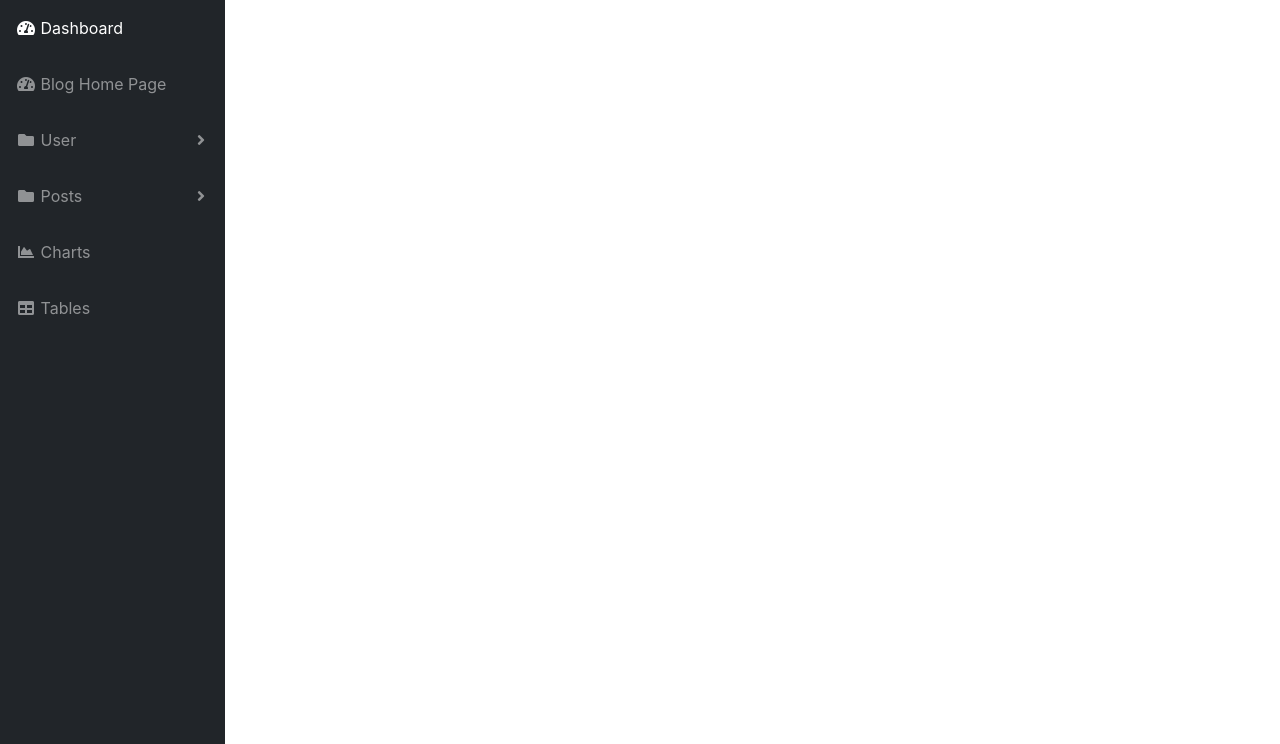
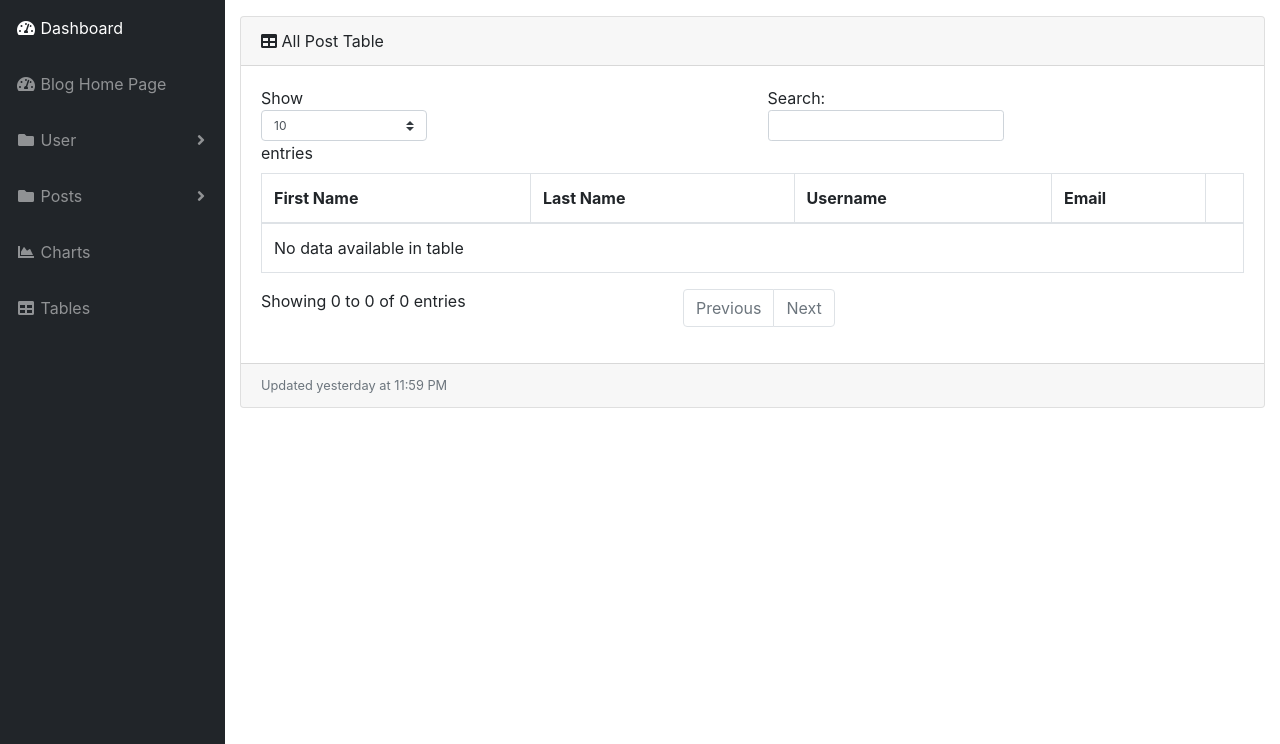
Before and after one commit to mgrsantox/Teach_Express, a Django app: page /account/account/user in a window 1280 px wide. Shown: the part 56-800 px from the top of the page. Run offline with Django 3.2, Linux system fonts and the light colour scheme; the visitor is signed in with stand-in values (Sample User, id 1); data that the repository does not hold is empty; some libraries are stand-ins or nearby versions.

Commit message:
try to display all the user in the dashboard

```diff
--- a/account/views.py
+++ b/account/views.py
@@ -52,7 +52,7 @@ def new_user_register(request):
                 new_user.save()
 
                 return render(request,
-                            'account/register.html',
+                            'account/register_done.html',
                             {
                                 'new_user': new_user
                             })
--- a/templates/account/all_user.html
+++ b/templates/account/all_user.html
@@ -1,5 +1,63 @@
 {% extends 'account_base_main.html' %}
 
-{% block content_body %}
+{% block body_content %}
+<div id="content-wrapper">
 
-{% endblock content_body %}
+	<div class="container-fluid">
+		<div class="card mb-8">
+			<div class="card-header">
+				<i class="fas fa-table"></i>
+				All Post Table</div>
+			<div class="card-body">
+				<div class="table-responsive">
+					<table class="table table-bordered" id="dataTable" width="100%" cellspacing="0">
+						<thead>
+							<tr>
+								<th>First Name</th>
+								<th>Last Name</th>
+								<th>Username</th>
+								<th>Email</th>
+								<th></th>
+							</tr>
+						</thead>
+						{% if user %}
+						<tbody>
+							{% for user in users %}
+
+
+							<tr>
+								<td>{{user.first_name}}</td>
+								<td>{{ user.last_name }}</td>
+								<td>{{ user.username }}</td>
+								<td>{{ user.email }}</td>
+								<td>
+									<a style="float:left; color:rgb(90, 168, 90);" href="#"><i class="far fa-edit"></i></a>&nbsp;&nbsp;
+
+									<a style="float:right; color:red;" onclick="myFunction()" href="#"><i class="fas fa-trash-alt"></i></a>
+
+								</td>
+							</tr>
+							{% endfor %}
+						</tbody>
+						{% endif %}
+					</table>
+				</div>
+			</div>
+			<div class="card-footer small text-muted">Updated yesterday at 11:59 PM</div>
+		</div>
+	</div>
+</div>
+<script>
+	function myFunction() {
+		var txt;
+		confirmButtonColor: "#DD6B55";
+		var r = confirm("Are you sure wanted to Delete");
+		if (r == true) {
+			txt = "You pressed OK!";
+		} else {
+			txt = "You pressed Cancel!";
+		}
+		document.getElementById("demo").innerHTML = txt;
+	}
+</script>
+{% endblock body_content %}
```
Also changed, not shown: templates/account/register_done.html (+6 -12 lines).
